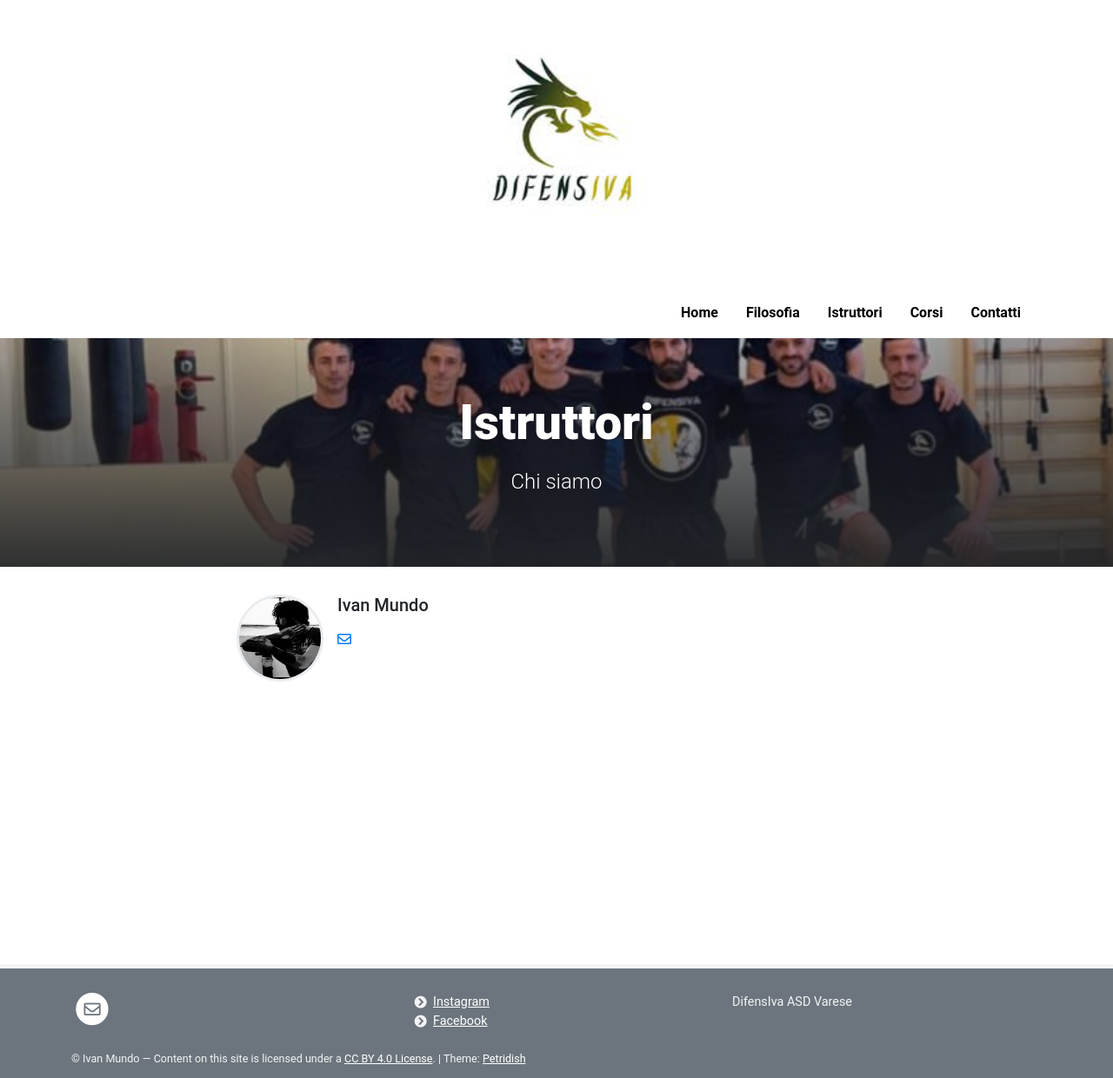
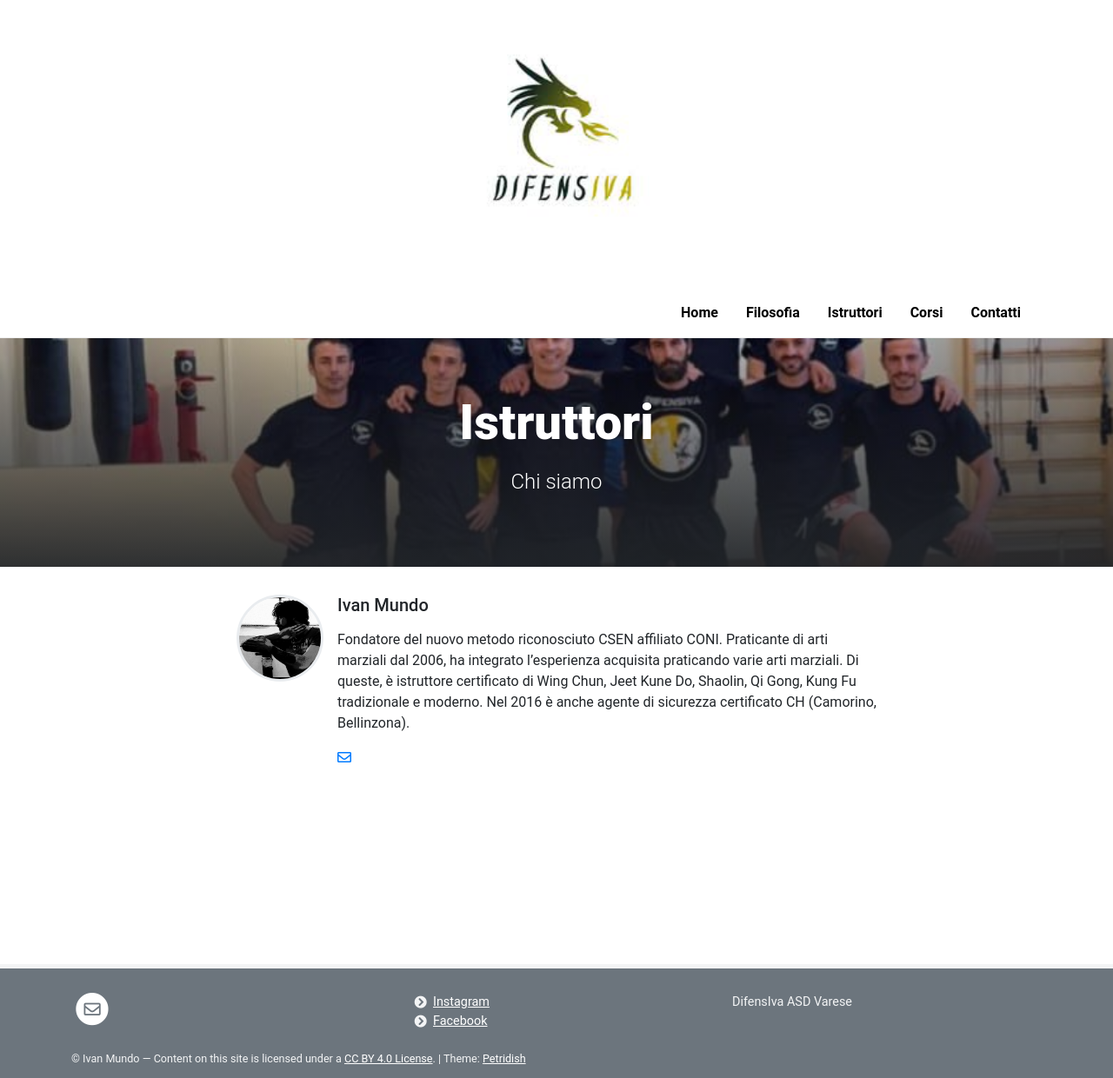
Before and after one commit to difensiva-varese/difensiva, a Jekyll site: the page built from pages/istruttori.md, in a window 1280 px wide. Shown: the whole page at 87% size. Built offline with Jekyll 4.4.1, drawn with Linux system fonts in a browser that asks for light colours.

```diff
--- a/_data/team.yml
+++ b/_data/team.yml
@@ -5,6 +5,7 @@
   role:  # Will appear next to name
   image: /images_2/difensiva_ivan.jpg # Can be external link
   description: > # Can be Markdown
+    Fondatore del nuovo metodo riconosciuto CSEN affiliato CONI. Praticante di arti marziali dal 2006, ha integrato l'esperienza acquisita praticando varie arti marziali. Di queste, è istruttore certificato di Wing Chun, Jeet Kune Do, Shaolin, Qi Gong, Kung Fu tradizionale e moderno. Nel 2016 è anche agente di sicurezza certificato CH (Camorino, Bellinzona).
   cv:
   email: difensiva-varese@gmail.com
   #researchgate: researchgate_name
```
Also changed, not shown: 1 other file.
